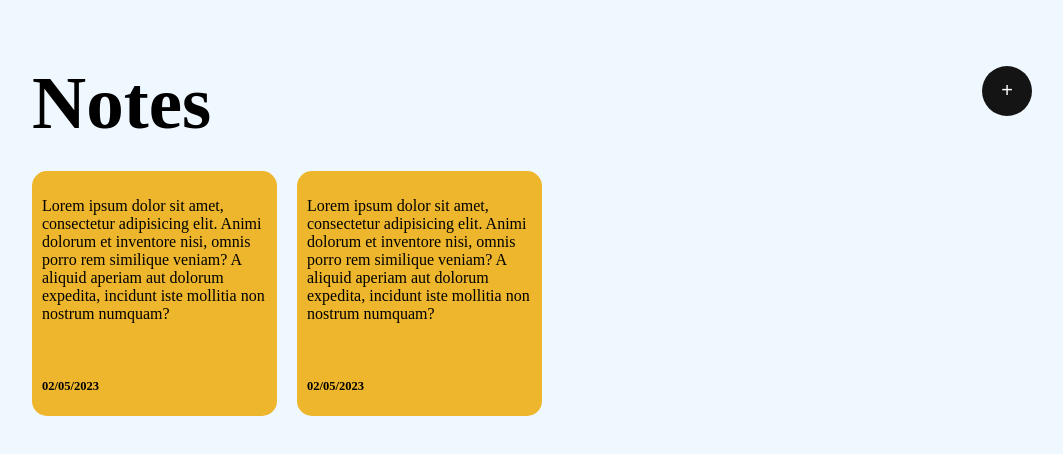
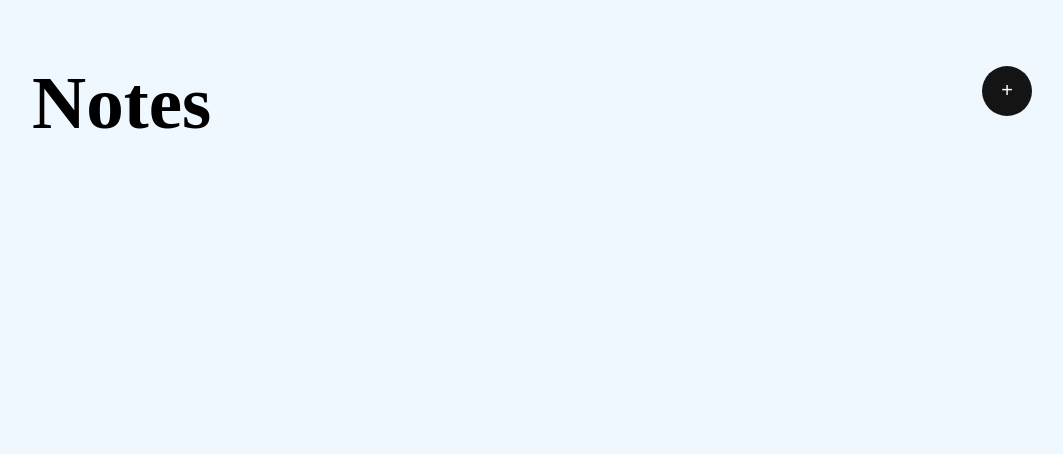
Before and after one commit to Kit-Bryan/vue-beginner-projects, a Vue app: page / in a window 1280 px wide. Shown: the top 454 px of the page, without its empty margins (108-1171 px from the left). Built offline with nearby package versions, Linux system fonts and the light colour scheme.

Commit message:
Added error validation

```diff
--- a/src/App.vue
+++ b/src/App.vue
@@ -1,7 +1,32 @@
 <script setup>
 import { ref } from "vue";
 
-let showModal = ref(false);
+let showModal = ref(false)
+let newNote = ref("")
+const errorMessage = ref("")
+let notes = ref([]);
+
+function getColor(){
+    return "hsl(" + 360 * Math.random() + ',' +
+        (25 + 70 * Math.random()) + '%,' +
+        (85 + 10 * Math.random()) + '%)'
+}
+
+const addNote = ()=> {
+    if (newNote.value.trim().length <= 9) {
+        errorMessage.value = "Must be 10 characters or more"
+        return
+    }
+    notes.value.push({
+        id: Math.floor(Math.random() * 1000000),
+        text:newNote.value,
+        date: new Date(),
+        backgroundColor:getColor()
+    })
+    showModal.value = false;
+    newNote.value = "";
+    errorMessage.value = "";
+}
 
 </script>
 
@@ -9,9 +34,10 @@ let showModal = ref(false);
     <main>
         <div v-if="showModal" class="overlay">
             <div class="modal">
-                <textarea name="note" id="note" cols="30" rows="10">
+                <textarea v-model.trim="newNote" name="note" id="note" cols="30" rows="10">
                 </textarea>
-                <button>Add Note</button>
+                <p v-if="errorMessage"> {{errorMessage}} </p>
+                <button @click="addNote">Add Note</button>
                 <button @click="showModal = false" class="close">Close</button>
             </div>
         </div>
@@ -21,17 +47,9 @@ let showModal = ref(false);
                 <button @click="showModal = true">+</button>
             </header>
             <div class="cards-container">
-                <div class="card">
-                    <p class="main-text">Lorem ipsum dolor sit amet, consectetur adipisicing elit. Animi dolorum et
-                        inventore nisi, omnis porro rem similique veniam? A aliquid aperiam aut dolorum expedita,
-                        incidunt iste mollitia non nostrum numquam?</p>
-                    <p class="date">02/05/2023</p>
-                </div>
-                <div class="card">
-                    <p class="main-text">Lorem ipsum dolor sit amet, consectetur adipisicing elit. Animi dolorum et
-                        inventore nisi, omnis porro rem similique veniam? A aliquid aperiam aut dolorum expedita,
-                        incidunt iste mollitia non nostrum numquam?</p>
-                    <p class="date">02/05/2023</p>
+                <div v-for="note in notes" :key="note.id" class="card" :style="{backgroundColor:note.backgroundColor}">
+                    <p class="main-text">{{ note.text }}</p>
+                    <p class="date">{{ note.date.toLocaleDateString() }}</p>
                 </div>
             </div>
 
@@ -136,4 +154,8 @@ header button {
     margin-top: 7px;
 }
 
+.modal p {
+    color: red;
+}
+
 </style>
```
